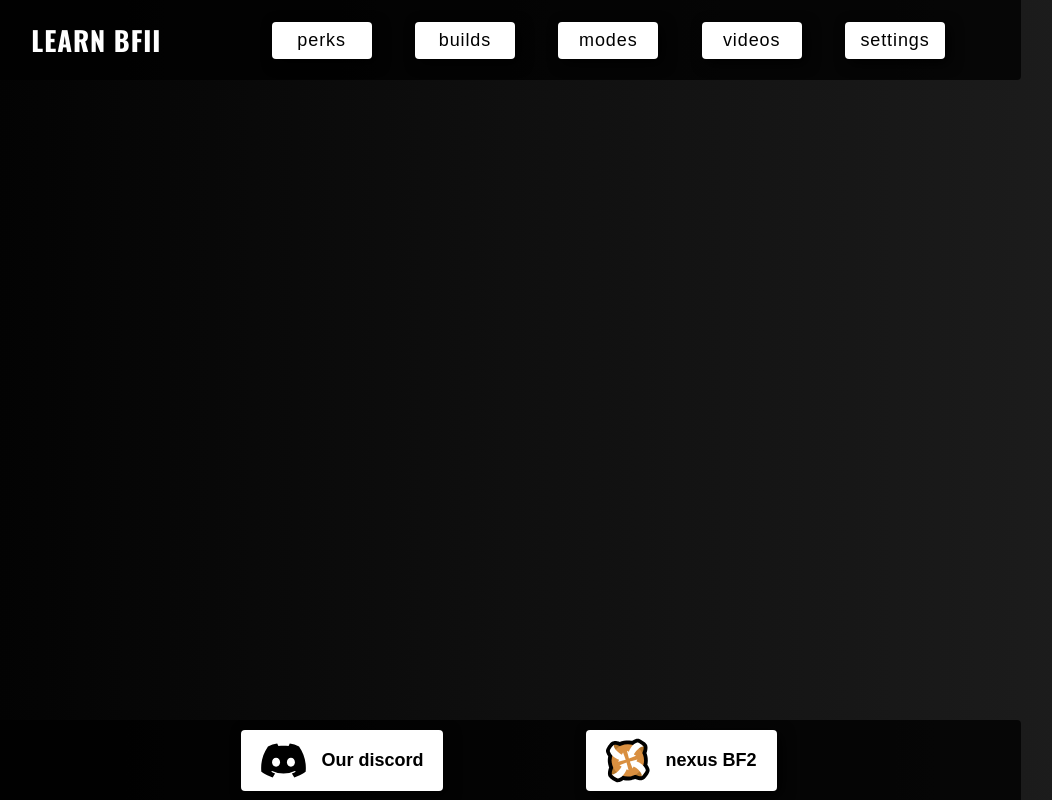
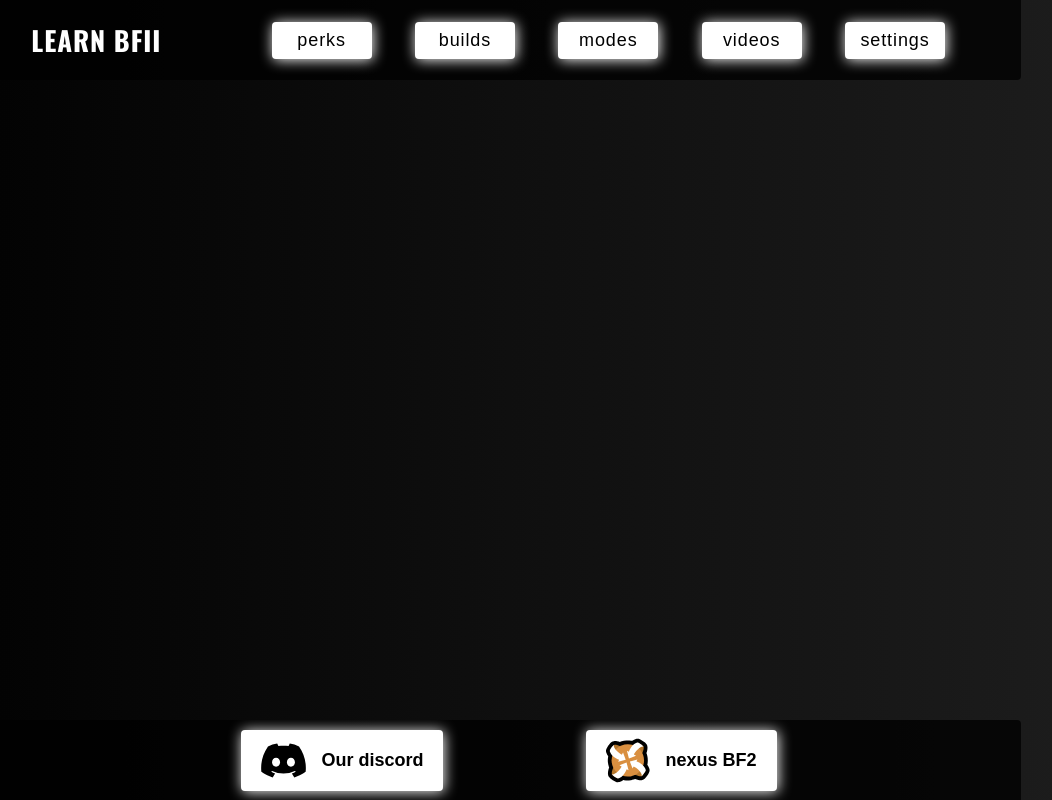
Before and after one commit to hackleBel/LEARN-BF-II, a plain HTML site: page index.html in a window 1280 px wide. Shown: the whole page, without its empty margins (131-1183 px from the left). Drawn offline with nearby package versions, Linux system fonts and the light colour scheme.

Commit message:
Add files via upload

```diff
--- a/css/base.css
+++ b/css/base.css
@@ -37,7 +37,7 @@ a {
   font-size: 18px;
   font-family: sans-serif;
   letter-spacing: 0.05em;
-  box-shadow: 4px 4px 14px 0;
+  box-shadow: 1px 1px 14px 0 var(--main-btn-color);
   background-color: var(--main-btn-color);
   color: var(--body-bg-1);
   transition: 0.4s;
@@ -50,7 +50,7 @@ a {
   font-weight: 600;
   font-size: 18px;
   font-family: sans-serif;
-  box-shadow: 4px 4px 14px 0;
+  box-shadow: 1px 1px 14px 0 var(--main-btn-color);
   background-color: var(--main-btn-color);
   color: var(--body-bg-1);
   transition: 0.4s;
```
